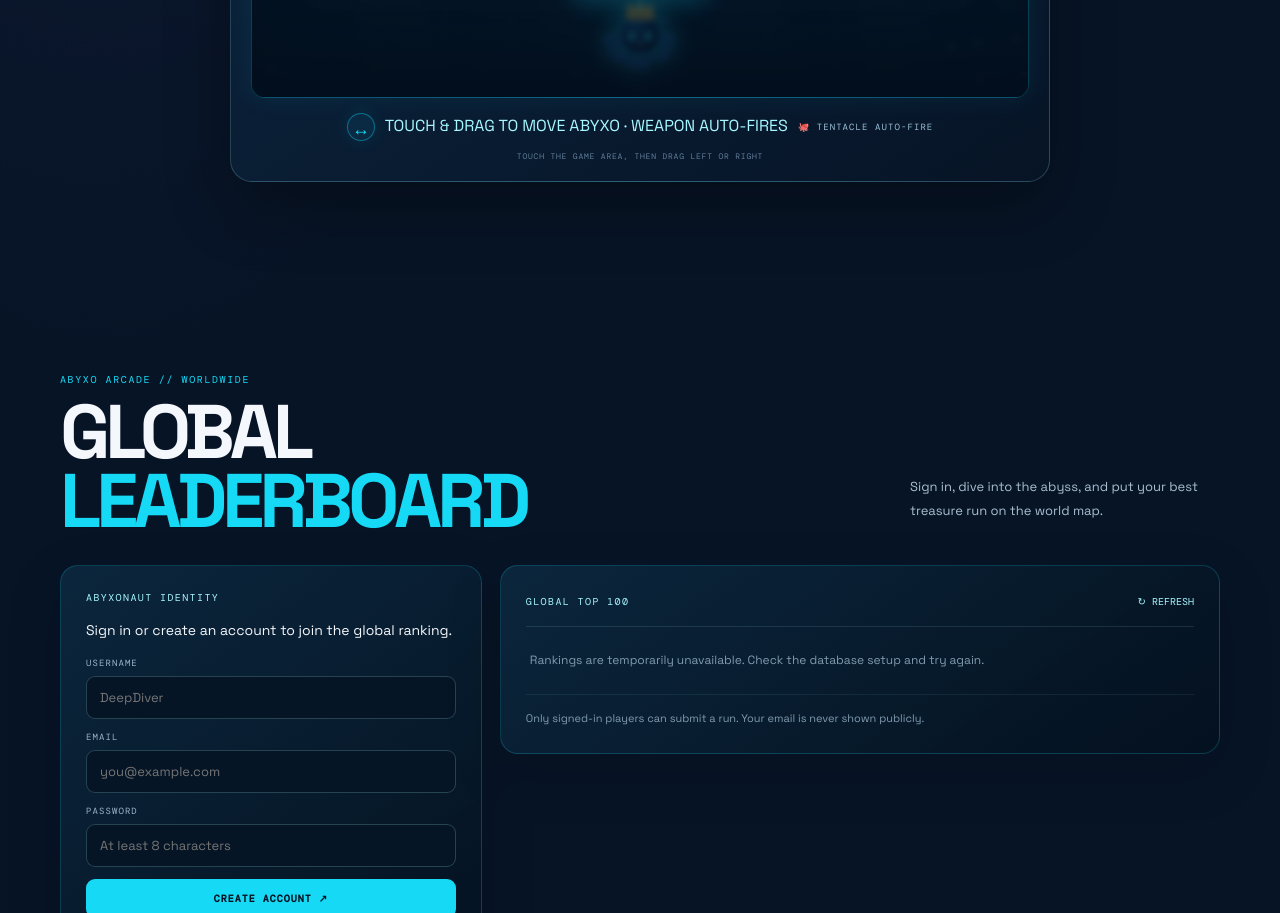
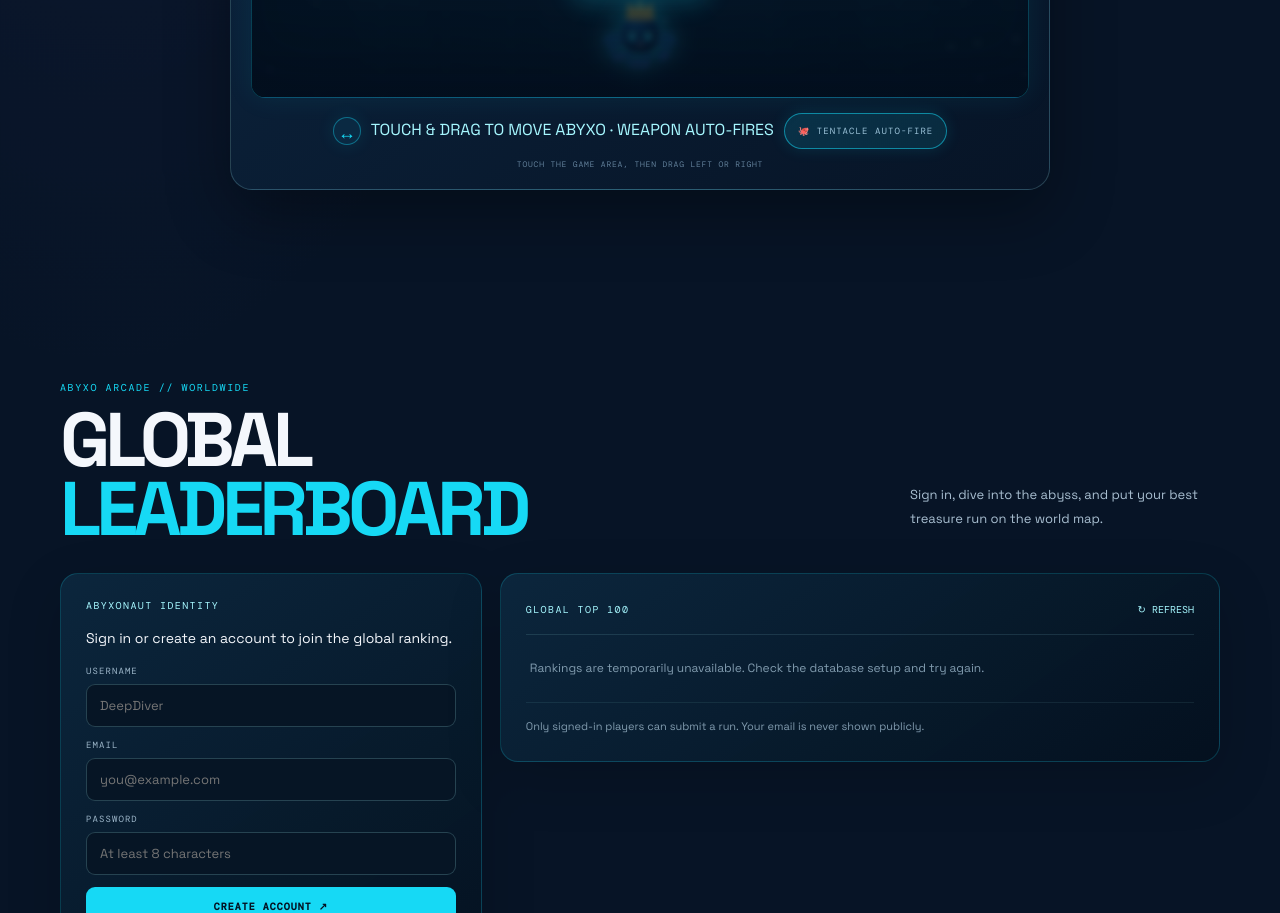
Before and after one commit to musclank/Abyxo, a plain HTML site: page website/index.html in a window 1280 px wide. Shown: the part 3328-4241 px from the top of the page. Drawn offline with nearby package versions, Linux system fonts and the light colour scheme; no server answers.

Commit message:
Style automatic Tentacle weapon indicator

```diff
--- a/website/styles.css
+++ b/website/styles.css
@@ -992,3 +992,8 @@ html {
 .game-shoot:focus-visible{outline:2px solid #a6f7ff;outline-offset:3px}
 .game-shoot[hidden]{display:none}
 @media(max-width:520px){.game-controls{flex-wrap:wrap}.game-shoot{min-height:40px;padding-inline:16px}}
+
+
+/* Automatic Tentacle weapon status */
+.game-weapon-status{display:inline-flex;align-items:center;justify-content:center;min-height:36px;padding:0 13px;border:1px solid #16d9f588;border-radius:999px;background:linear-gradient(135deg,#0c789544,#16d9f51c);color:#a6f7ff;font:700 9px "DM Mono",monospace;letter-spacing:.08em;box-shadow:0 0 16px #16d9f522}
+@media(max-width:520px){.game-weapon-status{min-height:36px;padding-inline:10px;font-size:8px}}
```
